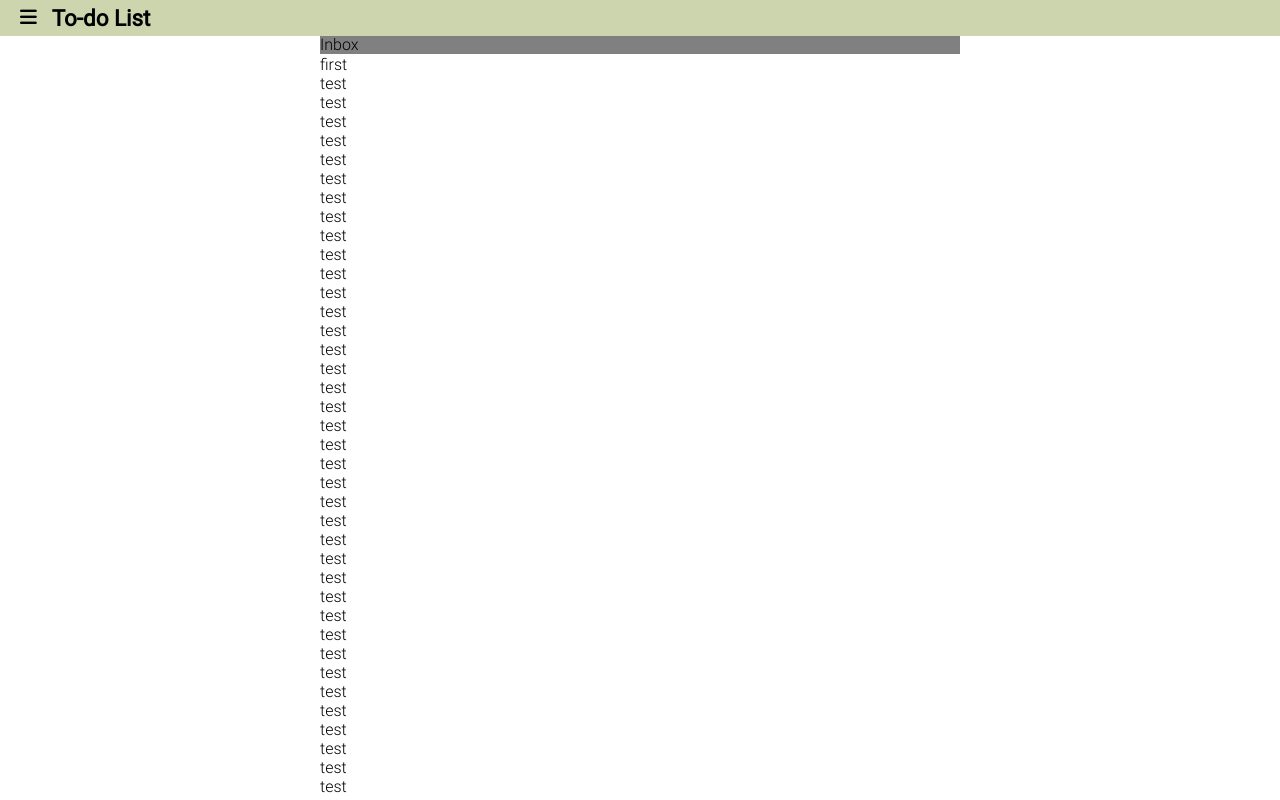
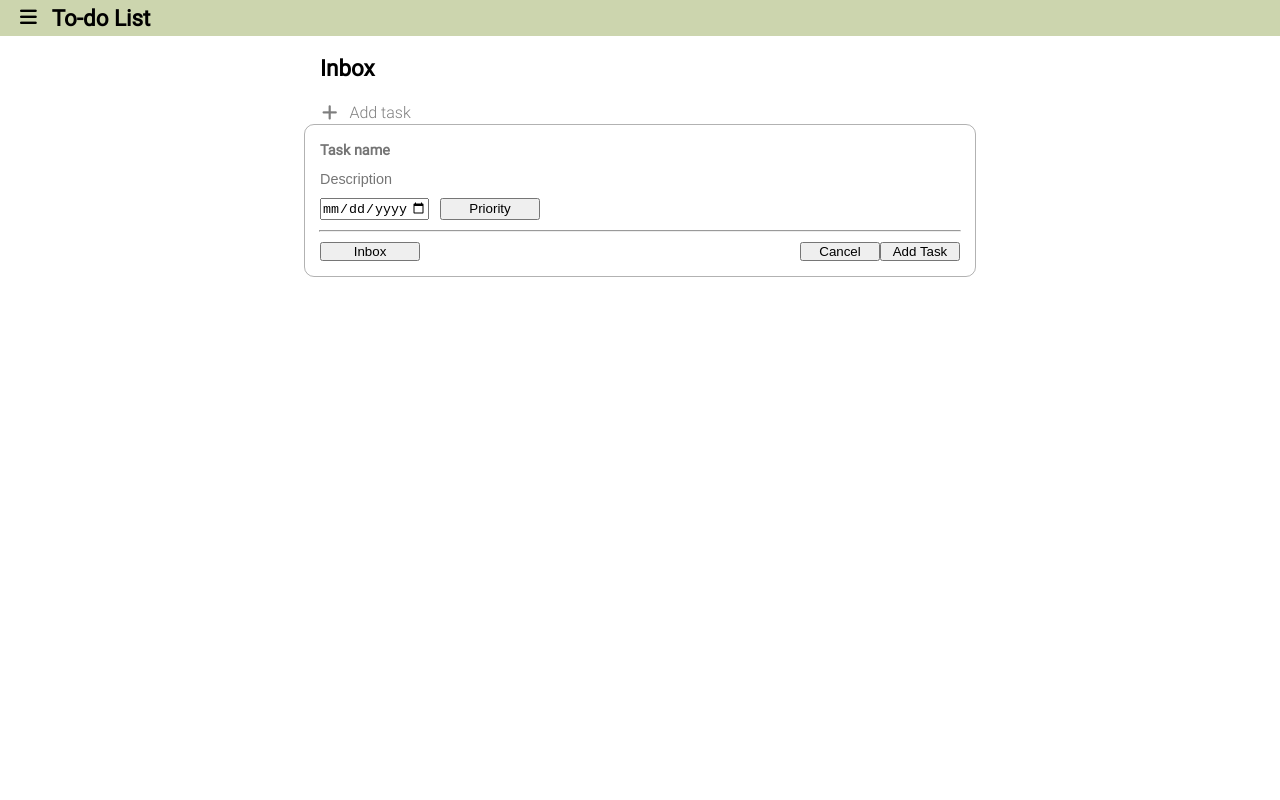
Before and after one commit to leuchtend5/To-do-list, a website built with webpack: page src/index.html in a window 1280 px wide. Built offline with nearby package versions, Linux system fonts and the light colour scheme.

Commit message:
styling add task form

```diff
--- a/src/index.html
+++ b/src/index.html
@@ -80,7 +80,7 @@
       <section class="content">
         <div class="menu-title">Inbox</div>
         <div class="user-tasks">
-          <p>first</p>
+          <!-- <p>first</p>
           <p>test</p>
           <p>test</p>
           <p>test</p>
@@ -137,7 +137,7 @@
           <p>test</p>
           <p>test</p>
           <p>test</p>
-          <p>test</p>
+          <p>test</p> -->
         </div>
         <div class="add-task">
           <span>
@@ -145,6 +145,28 @@
           </span>
           <p>Add task</p>
         </div>
+        <div class="task-input">
+          <div class="task-name">
+            <input type="text" id="task-name" placeholder="Task name" />
+          </div>
+          <div class="description">
+            <input type="text" id="description" placeholder="Description" />
+          </div>
+          <div class="set-panel">
+            <div class="due-date">
+              <input type="date" id="due-date" />
+            </div>
+            <button class="priority">Priority</button>
+          </div>
+          <hr />
+          <div class="decision-panel">
+            <button class="category">Inbox</button>
+            <div class="yes-no-btn">
+              <button class="cancel-btn">Cancel</button>
+              <button class="add-btn">Add Task</button>
+            </div>
+          </div>
+        </div>
       </section>
     </main>
     <div class="overlay"></div>
--- a/src/scripts/index.js
+++ b/src/scripts/index.js
@@ -9,6 +9,8 @@ const overlay = document.querySelector('.overlay');
 const content = document.querySelector('.content');
 const header = document.querySelector('header');
 const title = document.querySelector('.menu-title');
+const addTask = document.querySelector('.add-task');
+const taskInputBox = document.querySelector('.task-input');
 
 function observeHeaderHeight() {
   document.documentElement.style.setProperty('--top-header', `${header.offsetHeight}px`);
@@ -30,6 +32,7 @@ function sampleOnly() {
   });
 
   let menuToggle = true;
+  let addTaskToggle = true;
 
   hamburgerMenuBtn.addEventListener('click', () => {
     if (menuToggle) {
@@ -51,6 +54,18 @@ function sampleOnly() {
   resizeHeaderHeight.observe(header);
   resizeTitleHeight.observe(title);
   resizeTitleWidth.observe(title);
+
+  addTask.addEventListener('click', () => {
+    if (addTaskToggle) {
+      taskInputBox.classList.add('active');
+      addTask.classList.add('nonactive');
+      addTaskToggle = !addTaskToggle;
+    } else {
+      taskInputBox.classList.remove('active');
+      addTask.classList.remove('nonactive');
+      addTaskToggle = !addTaskToggle;
+    }
+  });
 }
 
 sampleOnly();
--- a/src/styles/scss/modules/_main-content.scss
+++ b/src/styles/scss/modules/_main-content.scss
@@ -37,6 +37,7 @@
   .fa-plus {
     opacity: 0.5;
     font-size: 1.1rem;
+    padding: 2px;
   }
 
   .group-name {
@@ -128,10 +129,15 @@
   }
 
   .menu-title {
-    background-color: grey;
+    background-color: white;
     position: fixed;
     top: calc(var(--top-header) - 1px);
     width: 50%;
+    padding: 20px 0;
+    font-family: title-font;
+    font-weight: bold;
+    font-size: 1.4rem;
+    transition: width 0.15s ease-in-out;
   }
 
   .content.active {
@@ -143,4 +149,95 @@
     margin-top: var(--top-title);
     width: var(--width-title);
   }
+
+  .add-task {
+    width: var(--width-title);
+    display: flex;
+    align-items: center;
+    gap: 10px;
+    cursor: pointer;
+
+    p {
+      opacity: 0.5;
+    }
+  }
+
+  .add-task:hover {
+    .fa-plus {
+      background-color: #a9b870;
+      border-radius: 50%;
+      color: white;
+    }
+
+    p {
+      color: #a9b870;
+    }
+  }
+
+  .add-task.nonactive {
+    display: none;
+  }
+
+  .task-input {
+    display: flex;
+    border: 1px solid rgba($color: #000000, $alpha: 0.3);
+    width: var(--width-title);
+    flex-direction: column;
+    align-items: center;
+    padding: 15px;
+    gap: 10px;
+    border-radius: 10px;
+  }
+
+  .task-input.active {
+    display: flex;
+  }
+
+  .task-input * {
+    width: 100%;
+  }
+
+  input[type='text'] {
+    outline: none;
+    border: none;
+    font-size: 0.9rem;
+  }
+
+  #task-name {
+    font-family: title-font;
+    font-weight: bold;
+  }
+
+  .set-panel,
+  .decision-panel,
+  .yes-no-btn {
+    display: flex;
+    flex-direction: row;
+  }
+
+  .yes-no-btn {
+    width: auto;
+  }
+
+  .decision-panel {
+    justify-content: space-between;
+  }
+
+  .category,
+  .priority {
+    width: 100px;
+  }
+
+  .set-panel {
+    gap: 15px;
+  }
+
+  .due-date {
+    width: 105px;
+  }
+
+  .cancel-btn,
+  .add-btn {
+    width: 80px;
+  }
 }
--- a/src/styles/scss/modules/breakpoints/_small.scss
+++ b/src/styles/scss/modules/breakpoints/_small.scss
@@ -14,6 +14,10 @@
       height: calc(100% - 40px); // total padding main content + header
       z-index: 10;
       box-shadow: 0 2px 10px rgba(0, 0, 0, 0.3);
+    }
+
+    .menu-title {
+      width: 80%;
     }
   }
 
```
Also changed, not shown: src/styles/css/main.css, 1 other file.
